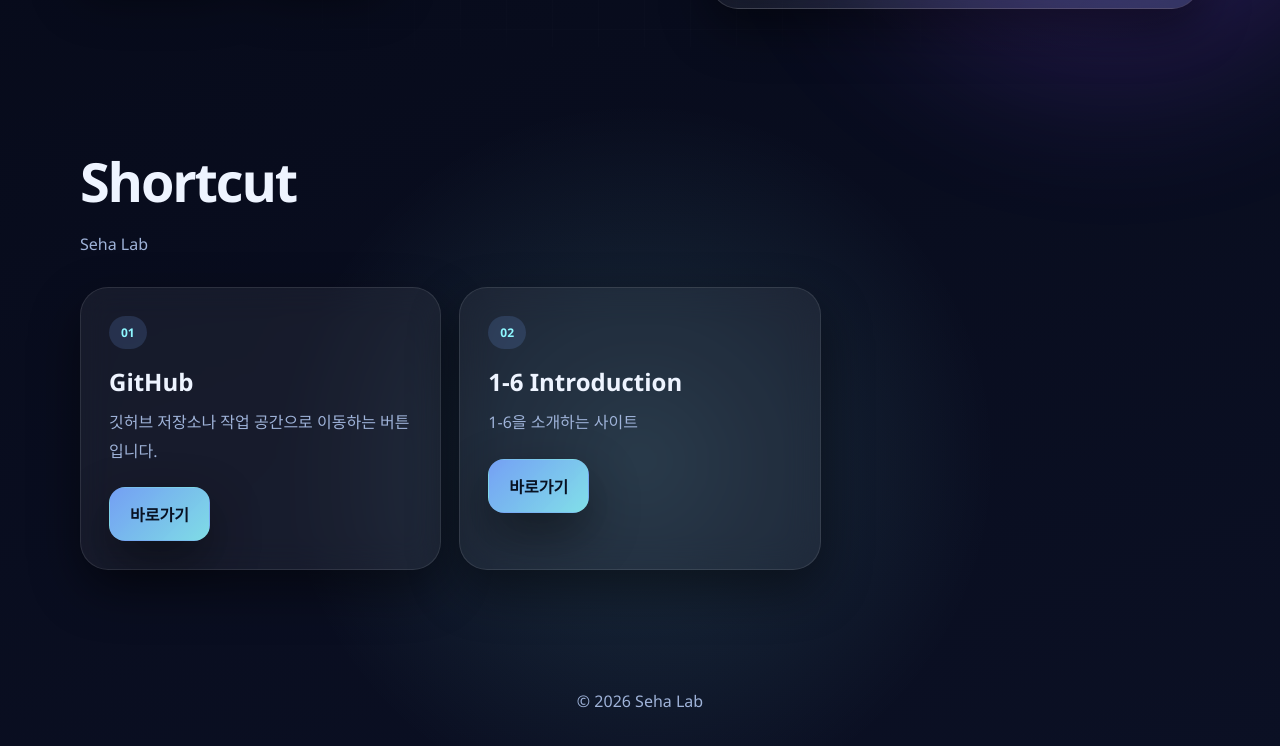
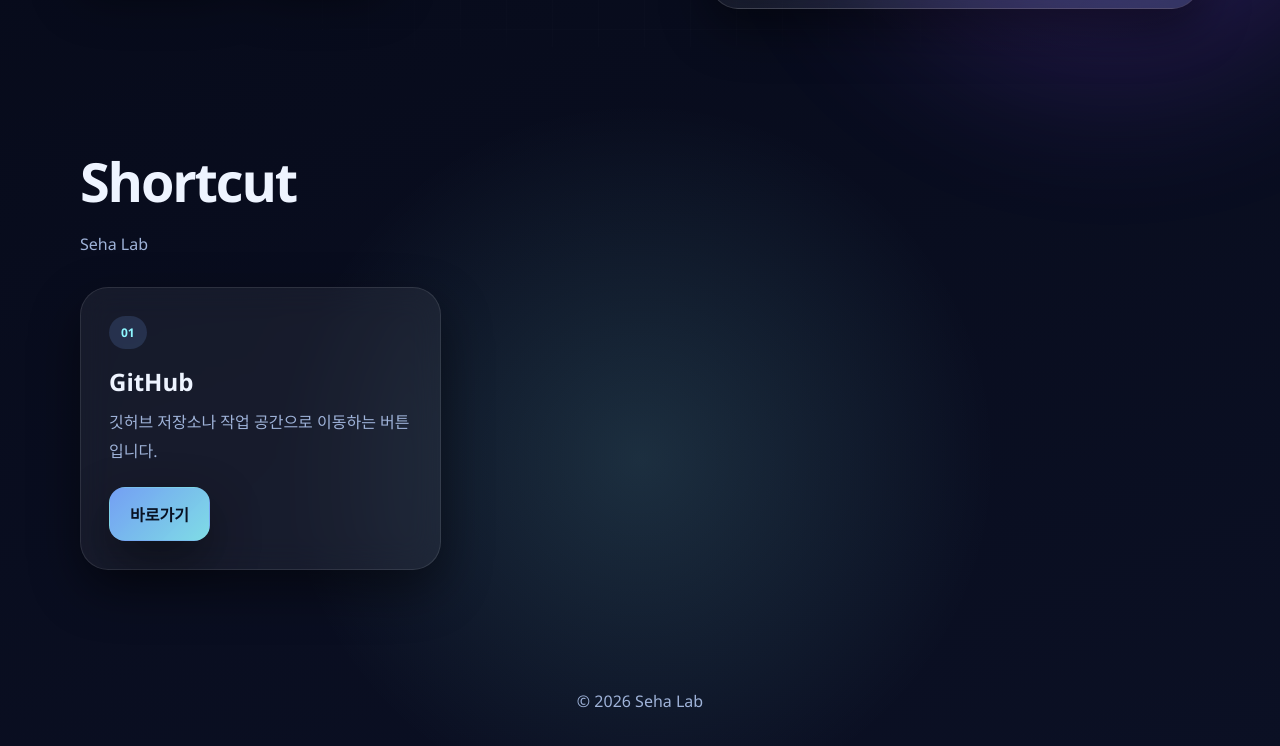
Before and after one commit to seha-lab/seha-lab.github.io, a plain HTML site: page index.html in a window 1280 px wide. Shown: the part 753-1499 px from the top of the page. Drawn offline with Linux system fonts and the light colour scheme.

```diff
--- a/index.html
+++ b/index.html
@@ -647,16 +647,7 @@
               >
             </article>
 
-            <article class="shortcut-card">
-              <div class="tag">02</div>
-              <h3>1-6 Introduction</h3>
-              <p>
-                1-6을 소개하는 사이트
-              </p>
-              <a class="btn primary" href="https://seha-lab.github.io/1-6class/" target="_blank"
-                >바로가기</a
-              >
-            </article>
+
 
             <!-- <article class="shortcut-card">
               <div class="tag">03</div>
```
